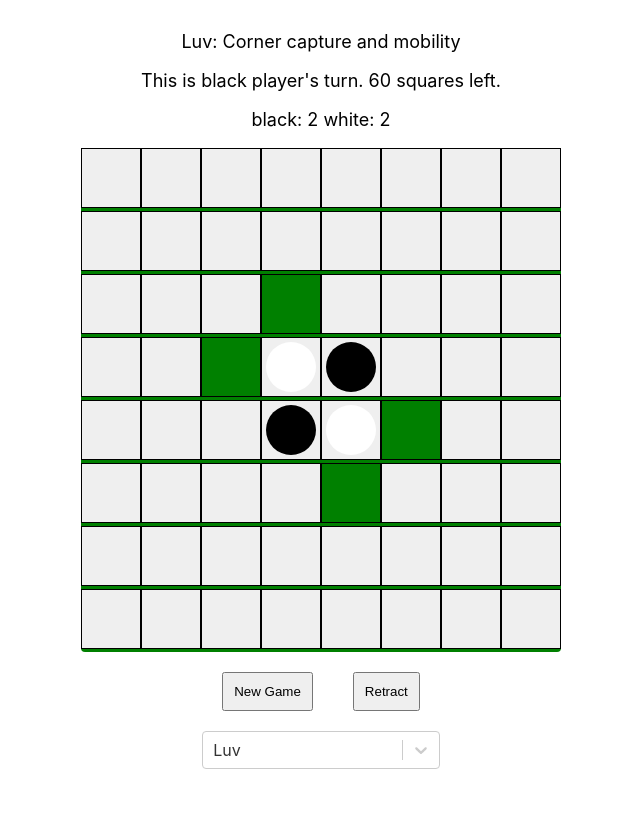
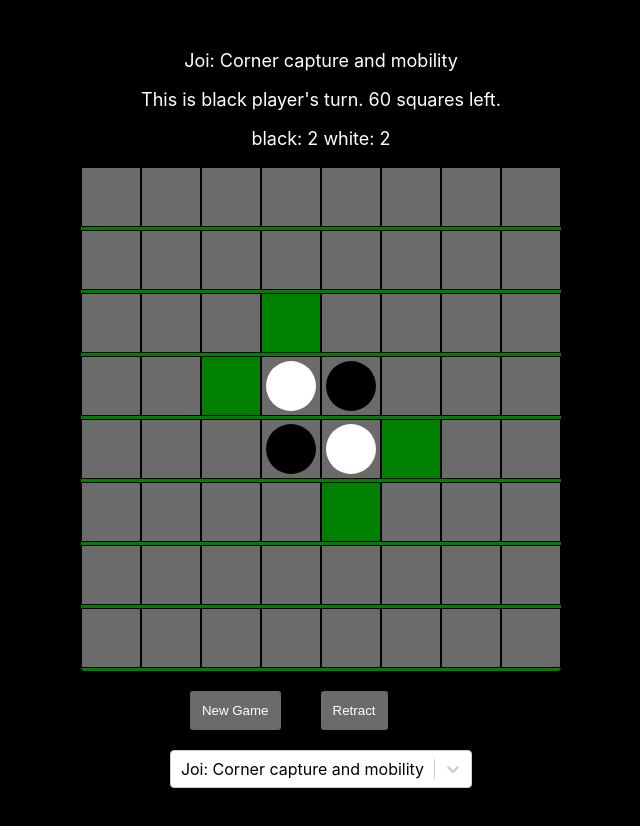
Before and after one commit to jackychoi26/play-othello-online, a Next.js app: page / in a window 1280 px wide. Shown: the top 826 px of the page, without its empty margins (319-959 px from the left). Before the commit the page ends 800 px from the top, so only its background shows below. Built offline with nearby package versions, Linux system fonts and the light colour scheme.

Commit message:
feat: forced dark theme

```diff
--- a/src/AI/Joi.ts
+++ b/src/AI/Joi.ts
@@ -4,7 +4,7 @@ import SquareState from '../models/SquareState';
 import David from './David';
 
 export default class Joi extends David {
-  static description = 'Static weight board';
+  static description = 'Joi: Static weight board';
 
   static staticWeightsBoard = [
     [12, -3, 2, 2, 2, 2, -3, 12],
--- a/src/AI/Luv.ts
+++ b/src/AI/Luv.ts
@@ -7,7 +7,7 @@ import judge from '../utility/judge';
 import David from './David';
 
 export default class Luv extends David {
-  static description = 'Corner capture and mobility';
+  static description = 'Joi: Corner capture and mobility';
 
   private constructor(
     player: Player,
--- a/src/AI/Michelle.ts
+++ b/src/AI/Michelle.ts
@@ -3,7 +3,7 @@ import Player from '../models/Player';
 import David from './David';
 
 export default class Michelle extends David {
-  static description = 'Disc parity';
+  static description = 'Joi: Disc parity';
 
   private constructor(
     player: Player,
--- a/src/AI/Rachael.ts
+++ b/src/AI/Rachael.ts
@@ -4,7 +4,7 @@ import judge from '../utility/judge';
 import David from './David';
 
 export default class Rachael extends David {
-  static description = 'Evaluate on mobility';
+  static description = 'Joi: Evaluate on mobility';
 
   private constructor(
     player: Player,
--- a/src/pages/index.tsx
+++ b/src/pages/index.tsx
@@ -22,8 +22,10 @@ const Container = styled.div`
   justify-content: center;
   align-items: center;
   flex-direction: column;
-  height: 100vh;
-  width: 100vw;
+  height: 100%;
+  width: 100%;
+  margin-top: 50px;
+  margin-bottom: 200px;
 `;
 
 const GameInfo = styled.p`
@@ -50,10 +52,10 @@ const Home: NextPage = () => {
   // Don't need a state
   // TODO: remove it later
   const aiOptions: AIOption[] = [
-    { value: Luv.create(Player.White), label: Luv.name },
-    { value: Michelle.create(Player.White), label: Michelle.name },
-    { value: Joi.create(Player.White), label: Joi.name },
-    { value: Rachael.create(Player.White), label: Rachael.name },
+    { value: Luv.create(Player.White), label: Luv.description },
+    { value: Michelle.create(Player.White), label: Michelle.description },
+    { value: Joi.create(Player.White), label: Joi.description },
+    { value: Rachael.create(Player.White), label: Rachael.description },
   ];
 
   const [currentAI, setCurrentAI] = useState<AI>(aiOptions[0].value);
@@ -85,17 +87,11 @@ const Home: NextPage = () => {
   };
 
   const opponentInformation = (): string => {
-    if (currentAI instanceof Joi) {
-      return `${Joi.name}: ${Joi.description}`;
-    } else if (currentAI instanceof Luv) {
-      return `${Luv.name}: ${Luv.description}`;
-    } else if (currentAI instanceof Rachael) {
-      return `${Rachael.name}: ${Rachael.description}`;
-    } else if (currentAI instanceof Michelle) {
-      return `${Michelle.name}: ${Michelle.description}`;
-    } else {
-      return '';
-    }
+    if (currentAI instanceof Joi) return Joi.description;
+    if (currentAI instanceof Luv) return Luv.description;
+    if (currentAI instanceof Rachael) return Rachael.description;
+    if (currentAI instanceof Michelle) return Michelle.description;
+    return '';
   };
 
   const winnerString = (): string => {
@@ -147,6 +143,21 @@ const Home: NextPage = () => {
     }
   };
 
+  const customStyles = {
+    option: provided => ({
+      ...provided,
+      color: 'black',
+    }),
+    control: provided => ({
+      ...provided,
+      color: 'black',
+    }),
+    singleValue: provided => ({
+      ...provided,
+      color: 'black',
+    }),
+  };
+
   return (
     <Container>
       <meta name="viewport" content="width=1024" />
@@ -160,8 +171,9 @@ const Home: NextPage = () => {
         </UtilityButton>
         <UtilityButton onClick={() => retract()}>Retract</UtilityButton>
         <Select
-          className="basic-single"
+          className="basic-single-dark"
           classNamePrefix="select"
+          styles={customStyles}
           defaultValue={aiOptions[0]}
           isDisabled={false}
           isLoading={false}
--- a/src/styles/globals.css
+++ b/src/styles/globals.css
@@ -1,7 +1,10 @@
 html,
 body {
+  color-scheme: dark;
   padding: 0;
   margin: 0;
+  color: white;
+  background: black;
   font-family: -apple-system, BlinkMacSystemFont, Segoe UI, Roboto, Oxygen,
     Ubuntu, Cantarell, Fira Sans, Droid Sans, Helvetica Neue, sans-serif;
 }
@@ -14,13 +17,3 @@ a {
 * {
   box-sizing: border-box;
 }
-
-@media (prefers-color-scheme: dark) {
-  html {
-    color-scheme: dark;
-  }
-  body {
-    color: white;
-    background: black;
-  }
-}
```
